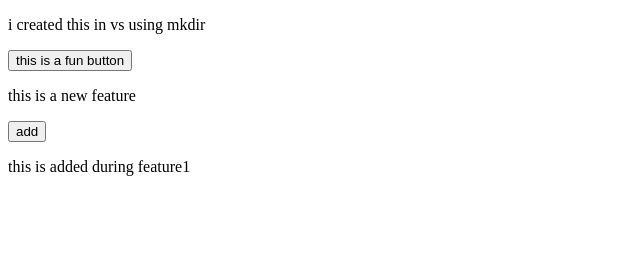
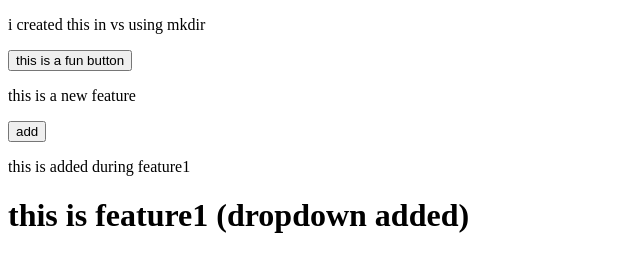
Before and after one commit to MahboobGeeky/Restaurant-Project, a plain HTML site: page page.html in a window 1280 px wide. Shown: the whole page, without its empty margins (0-640 px from the left). Drawn offline with Linux system fonts and the light colour scheme.

```diff
--- a/page.html
+++ b/page.html
@@ -11,5 +11,6 @@
     <p>this is a new feature</p>
     <button>add</button>
     <p>this is added during feature1</p>
+    <h1>this is feature1 (dropdown added)</h1>
 </body>
 </html>
```
